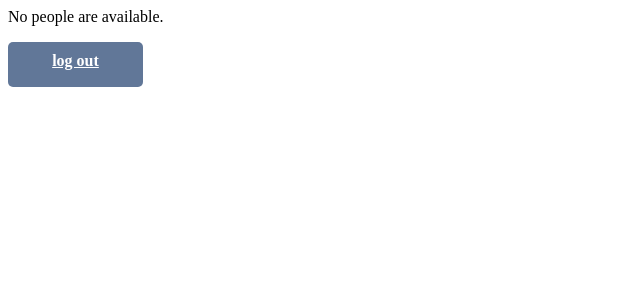
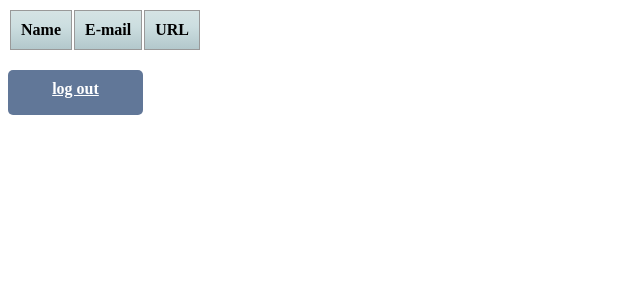
Before and after one commit to danielgomezrico/Django-authentication-model-test, a Django app: page /people/ in a window 1280 px wide. Shown: the top 300 px of the page, without its empty margins (0-640 px from the left). Run offline with Django 3.2, Linux system fonts and the light colour scheme; the visitor is signed in with stand-in values (Sample User, id 1); data that the repository does not hold is empty; some libraries are stand-ins or nearby versions.

Commit message:
Ajax and Json format to get the people response

```diff
--- a/fabricadigital/templates/people/index.html
+++ b/fabricadigital/templates/people/index.html
@@ -1,5 +1,41 @@
 <link rel="stylesheet" href={{ STATIC_URL }}style.css />
 
+<script type="text/javascript"
+
+src="http://ajax.googleapis.com/ajax/libs/jquery/1.4.2/jquery.min.js">
+
+</script>
+
+<script type="text/javascript">
+
+	$(document).ready(function() {
+
+		//get is a shorthand Ajax Jquery function
+		$.get("/people/", function(data) {
+
+			var people = eval('(' + data + ')');
+			var peopleTable = $('#peopleTable');
+
+			for (var i = 0; i < people.length; i++){
+				peopleTable.append("<tr><td>" + people[i].fields.name + "</td>"+
+				"<td>" + people[i].fields.email + "</td>"+
+				'<td> <a href= "' + people[i].fields.url + '">' + people[i].fields.url + "</a></td></tr>");
+			}
+		});
+	});
+
+
+</script>
+
+<table id="peopleTable">
+	<tr>
+		<th>Name</th>
+		<th>E-mail</th>
+		<th>URL</th>
+	</tr>
+</table>
+
+<!--
 {% if people_list %}
 
 	<table>
@@ -9,7 +45,7 @@
 		<th>URL</th>
 	</tr>
 
-		{% for person in people_list %}
+	{% for person in people_list %}
 	<tr>
 		<td>
 			{{ person.name }}
@@ -21,9 +57,10 @@
 			<a href="{{person.url}}">{{ person.url }}</a>
 	   	</td>
 	</tr>
-	     {% endfor %}
+	{% endfor %}
 {% else %}
     <p>No people are available.</p>
 {% endif %}
-
+-->
+<br/>
 <a href="/registration/logout" class="button">log out</a>
--- a/people/views.py
+++ b/people/views.py
@@ -2,13 +2,20 @@ from people.models import Person
 from django.shortcuts import render
 from django.contrib.auth.decorators import login_required
 from django.shortcuts import render_to_response
+from django.core import serializers
+from django.http import HttpResponse
 
 @login_required
 def index(request):
+
 	#Get the people ordered by id
-    people_list = Person.objects.all().order_by('-id')
+	people_list = Person.objects.all().order_by('-id')
 
-    #Add it to the context
-    context = {'people_list': people_list}
+	if request.is_ajax():
+		#Encode to json
+		output = serializers.serialize('json', people_list)
 
-    return render(request, 'people/index.html', context)
+		#Respond to ajax request
+		return HttpResponse(output, mimetype='application/javascript')
+	else:
+		return render(request, 'people/index.html', {'people_list': people_list})
```
Also changed, not shown: 12 other files.
